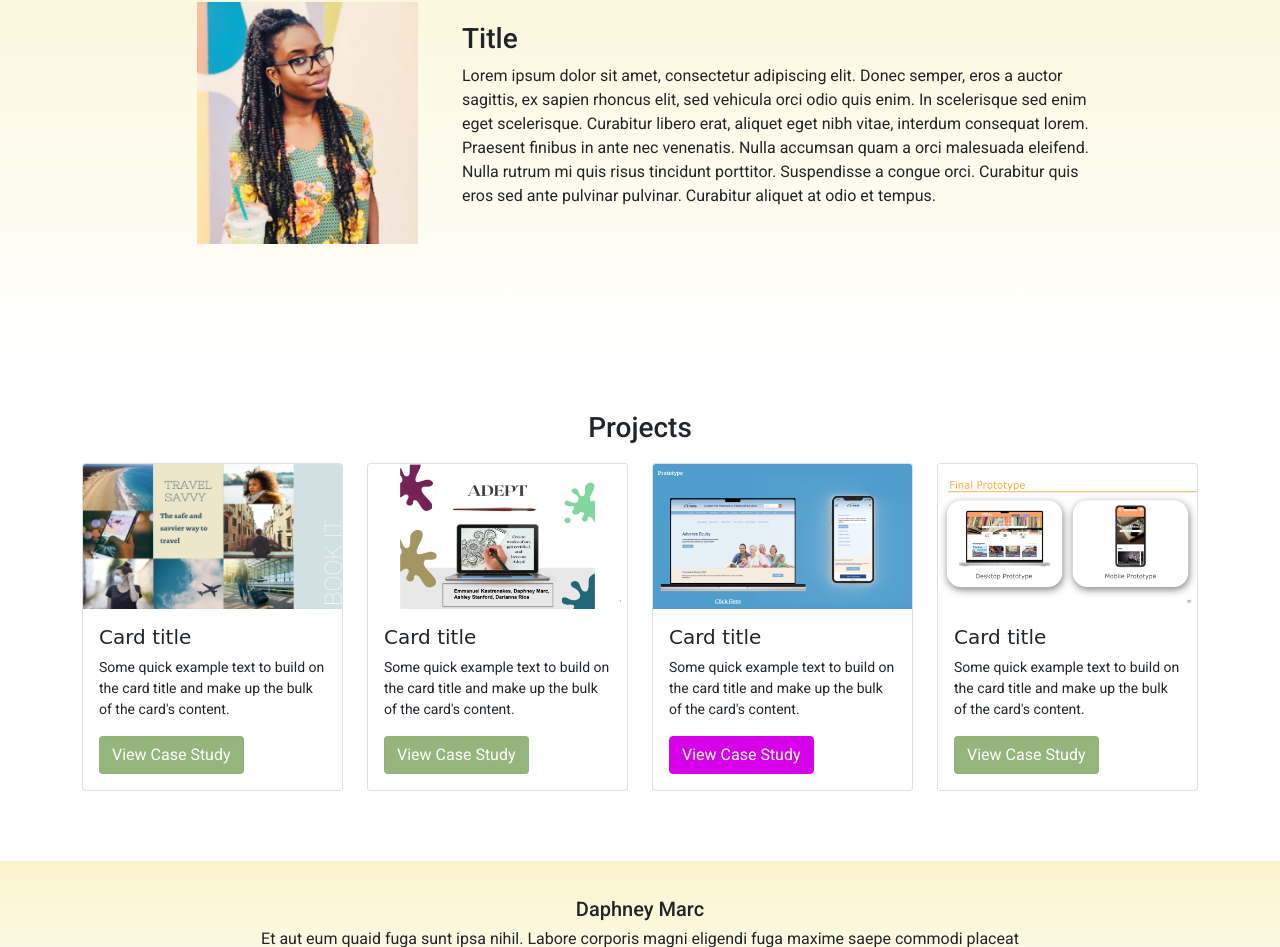
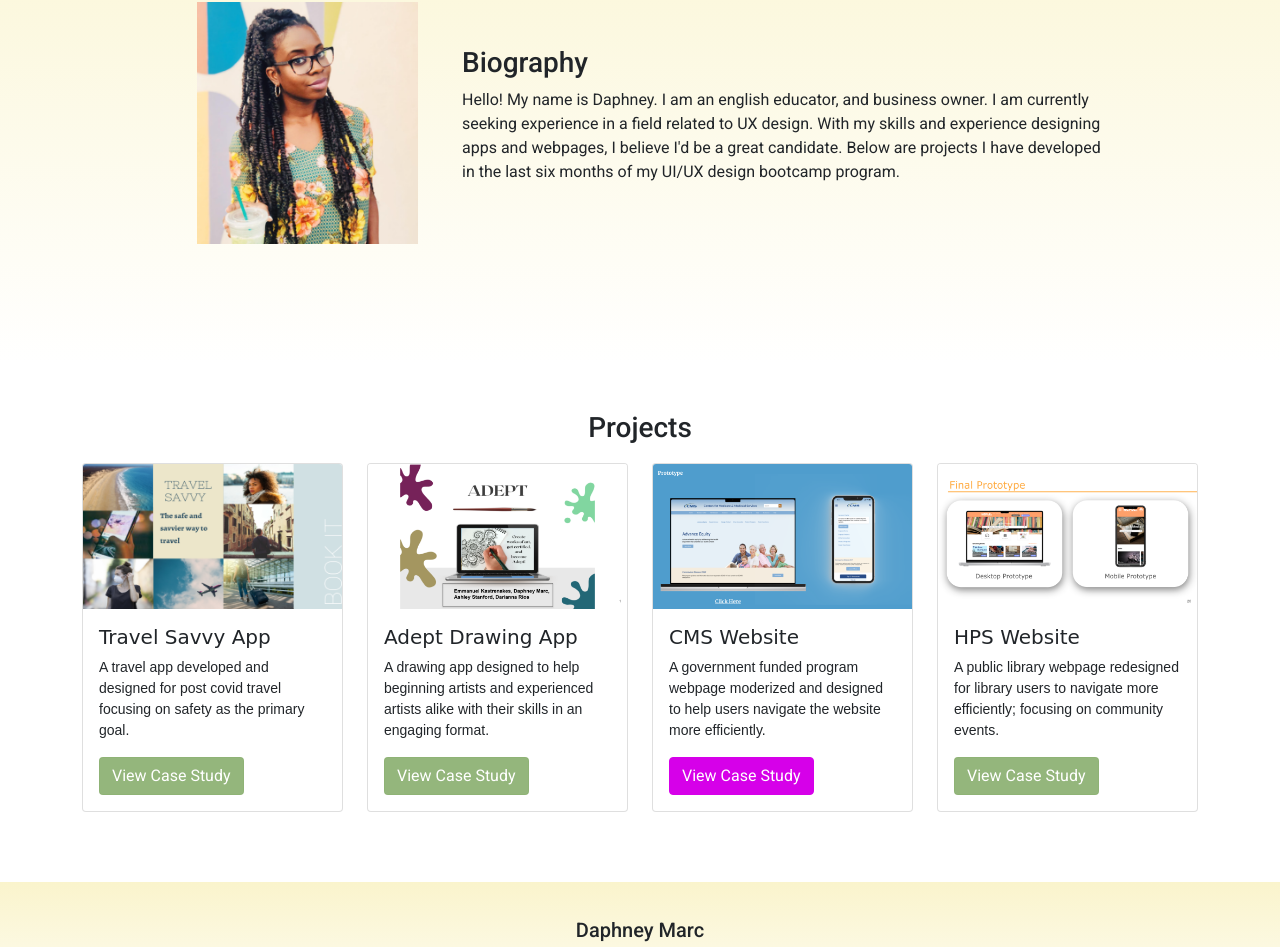
Before and after one commit to daph88/Last-Final-Project-Portfolio-, a plain HTML site: page index.html in a window 1280 px wide. Shown: the part 197-1144 px from the top of the page. Drawn offline with nearby package versions, Linux system fonts and the light colour scheme.

Commit message:
commit to main

```diff
--- a/css/style.css
+++ b/css/style.css
@@ -123,10 +123,10 @@ body{
 }
 
 .btn-primary:hover,.btn-primary:focus,.btn-primary:active{
-    background-color: var(--Primary-light);
-    border-color: var(--Primary-light);
+    background-color: var(--Primary-dark);
+    border-color: var(--Primary-dark);
 }.btn-primary:focus{
-    box-shadow: 0 0 0 0.25rem var(--Primary-extra-light-90);
+    box-shadow: 0 0 0 0.25rem var(--Dark);
 }
 
 .btn-secondary{
@@ -147,6 +147,6 @@ body{
 
 }
 .card-text{
-    font-family: 'Roboto', sans-serif;
+    font-family: 'Anton', sans-serif;
     font-size:var(--font-size-small);
 }
--- a/css/var.css
+++ b/css/var.css
@@ -1,7 +1,7 @@
 :root{
     /* Color */
     --Primary:#8fb376f3;
-    --Primary-dark:#0800D1;
+    --Primary-dark:#d2d1e4;
     --Primary-light:#995DF0;
     --Primary-extra-light:#EFE4FC;
     --Primary--extra-light-90: rgba(201 188 217/90%);
@@ -24,10 +24,11 @@
     --Success-light:#C6F894;
     --Success-extra-light: #F2FEE5;
     --Gray-dark:#272727;
-    --Gray:#595959;
+    --Gray:#47184b;
     --Gray-light:#767676;
     --Gray-extra-light:#E0E0E0;
     --white:#FFFFFF;
+    --Dark: #6f2b74;
 
 
 /* fontsize */
--- a/index.html
+++ b/index.html
@@ -19,7 +19,7 @@
     <!-- Navigation Start -->
      <nav class="navbar navbar-expand-sm navbar-light">
         <div class="container">
-          <a class="navbar-brand" href="./index.html">Daphney</a>
+          <a class="navbar-brand" href="./index.html">Daphney Marc</a>
           <button class="navbar-toggler" type="button" data-bs-toggle="collapse" data-bs-target="#navbarSupportedContent" aria-controls="navbarSupportedContent" aria-expanded="false" aria-label="Toggle navigation">
             <span class="navbar-toggler-icon"></span>
           </button>
@@ -56,8 +56,8 @@
              <img src="./img/img/Rectangle 31 (1).png" alt="" class="heroImg">
           </div>
           <div class="col-md-9 col-lg-7 col-xxl-5">
-             <h3 class="text-center text-md-start">Title</h3>
-             <p>Lorem ipsum dolor sit amet, consectetur adipiscing elit. Donec semper, eros a auctor sagittis, ex sapien rhoncus elit, sed vehicula orci odio quis enim. In scelerisque sed enim eget scelerisque. Curabitur libero erat, aliquet eget nibh vitae, interdum consequat lorem. Praesent finibus in ante nec venenatis. Nulla accumsan quam a orci malesuada eleifend. Nulla rutrum mi quis risus tincidunt porttitor. Suspendisse a congue orci. Curabitur quis eros sed ante pulvinar pulvinar. Curabitur aliquet at odio et tempus.</p>
+             <h3 class="text-center text-md-start">Biography</h3>
+             <p>Hello! My name is Daphney. I am an english educator, and business owner. I am currently seeking experience in a field related to UX design. With my skills and experience designing apps and webpages, I believe I'd be a great candidate. Below are projects I have developed in the last six months of my UI/UX design bootcamp program. </p>
           </div>
         </div>
       </div>
@@ -73,8 +73,8 @@
       <div class="card" >
         <img src="./img/img/Copy of Team 2 Mobile App Case Study.pptx.png" class="card-img-top" alt="First Project">
         <div class="card-body">
-          <h5 class="card-title">Card title</h5>
-          <p class="card-text">Some quick example text to build on the card title and make up the bulk of the card's content.</p>
+          <h5 class="card-title">Travel Savvy App</h5>
+          <p class="card-text">A travel app developed and designed for post covid travel focusing on safety as the primary goal.</p>
           <a href="#" class="btn btn-primary">View Case Study</a>
         </div>
       </div>
@@ -85,8 +85,8 @@
       <div class="card">
         <img src="./img/img/Drawing App Powerpoint.png" class="card-img-top" alt="First Project">
         <div class="card-body">
-          <h5 class="card-title">Card title</h5>
-          <p class="card-text">Some quick example text to build on the card title and make up the bulk of the card's content.</p>
+          <h5 class="card-title">Adept Drawing App</h5>
+          <p class="card-text">A drawing app designed to help beginning artists and experienced artists alike with their skills in an engaging format.</p>
           <a href="#" class="btn btn-primary">View Case Study</a>
         </div>
       </div>
@@ -97,8 +97,8 @@
       <div class="card">
         <img src="./img/img/CMS HW9 Slides.pptx.png" class="card-img-top" alt="First Project">
         <div class="card-body">
-          <h5 class="card-title">Card title</h5>
-          <p class="card-text">Some quick example text to build on the card title and make up the bulk of the card's content.</p>
+          <h5 class="card-title">CMS Website</h5>
+          <p class="card-text"> A government funded program webpage moderized and designed to help users navigate the website more efficiently.</p>
           <a href="#" class="btn btn-secondary">View Case Study</a>
         </div>
       </div>
@@ -109,8 +109,8 @@
       <div class="card" >
         <img src="./img/img/Group Project 2 Presentation Template.pptx.png" class="card-img-top" alt="First Project">
         <div class="card-body">
-          <h5 class="card-title">Card title</h5>
-          <p class="card-text">Some quick example text to build on the card title and make up the bulk of the card's content.</p>
+          <h5 class="card-title">HPS Website</h5>
+          <p class="card-text"> A public library webpage redesigned for library users to navigate more efficiently; focusing on community events.</p>
           <a href="#" class="btn btn-primary">View Case Study</a>
         </div>
       </div>
@@ -121,7 +121,7 @@
 <!-- End Project Section -->
 <div class="container-fluid footer">
   <h5>Daphney Marc</h5>
-  <p> Et aut eum quaid fuga sunt ipsa nihil. Labore corporis magni eligendi fuga maxime saepe commodi placeat</p>
+  <p></p>
   <a href="#"class="icon">
     <i class="fa-brands fa-linkedin"></i>
   </a>
```
